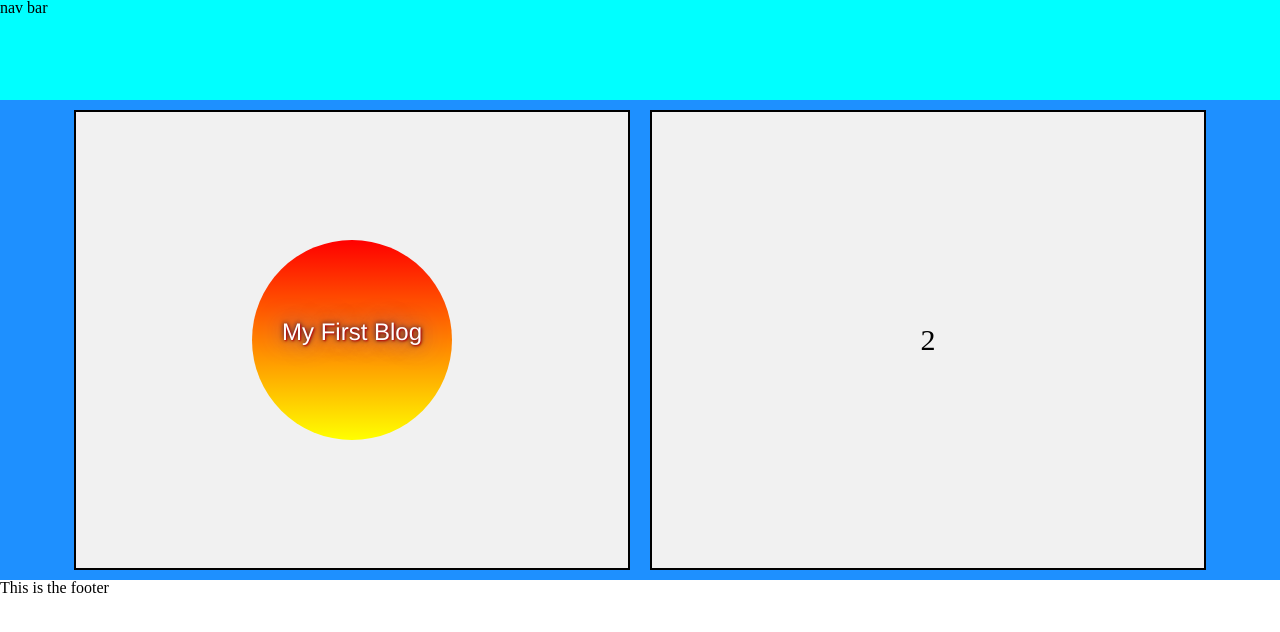
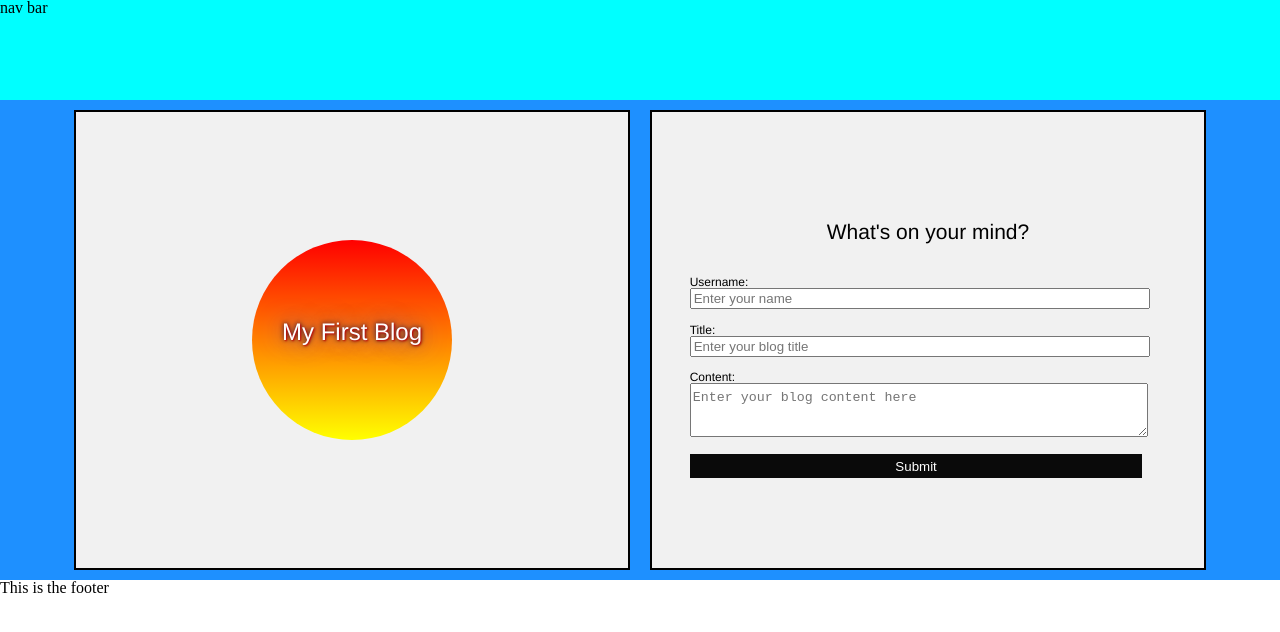
Before and after one commit to KimCBNS/personal_blog, a plain HTML site: page index.html in a window 1280 px wide. Drawn offline with Linux system fonts and the light colour scheme.

Commit message:
added form content and form css

```diff
--- a/assets/css/form.css
+++ b/assets/css/form.css
@@ -0,0 +1,44 @@
+/* CSS for the form on the 'enter the blog info' page */
+
+form {
+  font-family:'Franklin Gothic Medium', 'Arial Narrow', Arial, sans-serif;
+  width: 95%;
+}
+
+form h3 {
+  font-size: 70%;
+  margin: 7% 0;
+  text-align: center;
+}
+
+form p {
+  margin: 3% 1%;
+  font-size: 40%;
+}
+
+label {
+  display: block;
+}
+
+/* this section made the input field the 'almost' full width */
+.text-input {
+  display: block;
+  width: 95%;
+}
+
+#content {
+  display:inline-block;
+
+  line-height:180%;
+}
+
+button {
+  padding: 1% 2%;
+  width: 95%;
+  color: #fff;
+  background-color: rgb(10, 10, 10);
+  border: none;
+  outline: none;
+  cursor: pointer;
+
+}
--- a/index.html
+++ b/index.html
@@ -15,9 +15,32 @@
       <div class="circle">
          <p id="circleText">My First Blog</p>
       </div>
+    </div>
 
-    </div>
-    <div>2</div>
+    <div>
+    <form>
+      <h3>What's on your mind?</h3>
+      <p>
+        <label for="username">Username:</label>
+        <input class="text-input" id="username" type="text" placeholder="Enter your name" />
+      </p>
+
+      <p>
+        <label for="blog-title">Title:</label>
+        <input class="text-input" id="blog-title" type="text" placeholder="Enter your blog title" />
+      </p>
+
+      <p>
+        <label for="content">Content:</label>
+        <textarea class="text-input" id="content" placeholder="Enter your blog content here"></textarea>
+      </p>
+
+      <p>
+        <button>Submit</button>
+      </p>
+    </form>
+  </div>
+
   </div>
 
   <footer>This is the footer</footer>
```
